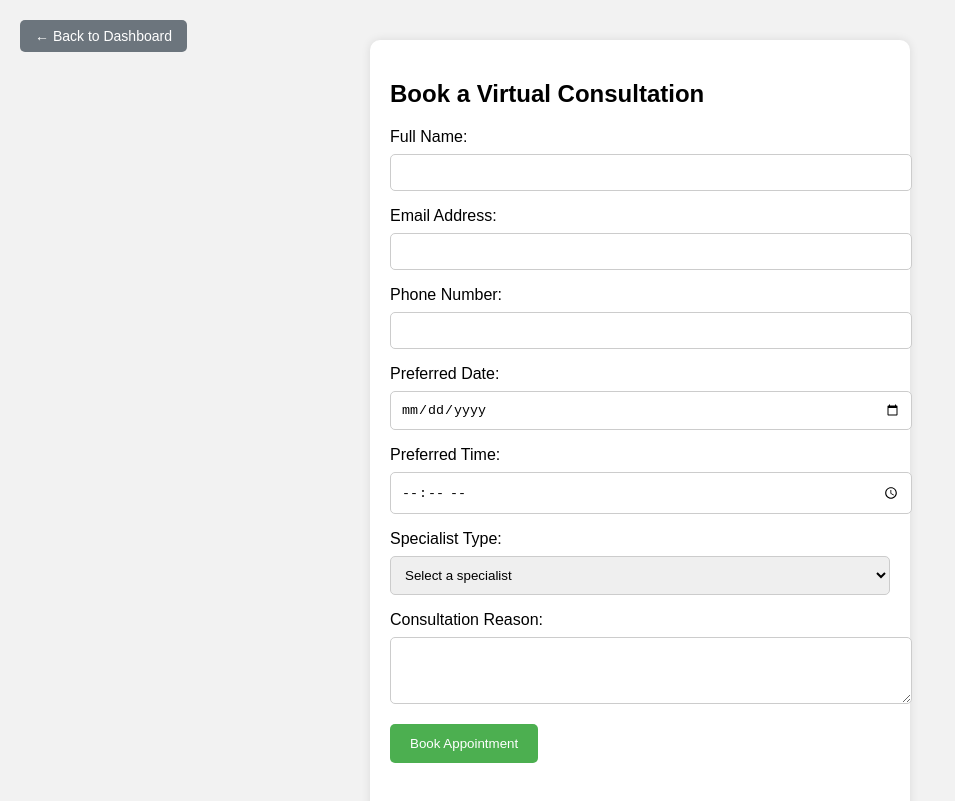
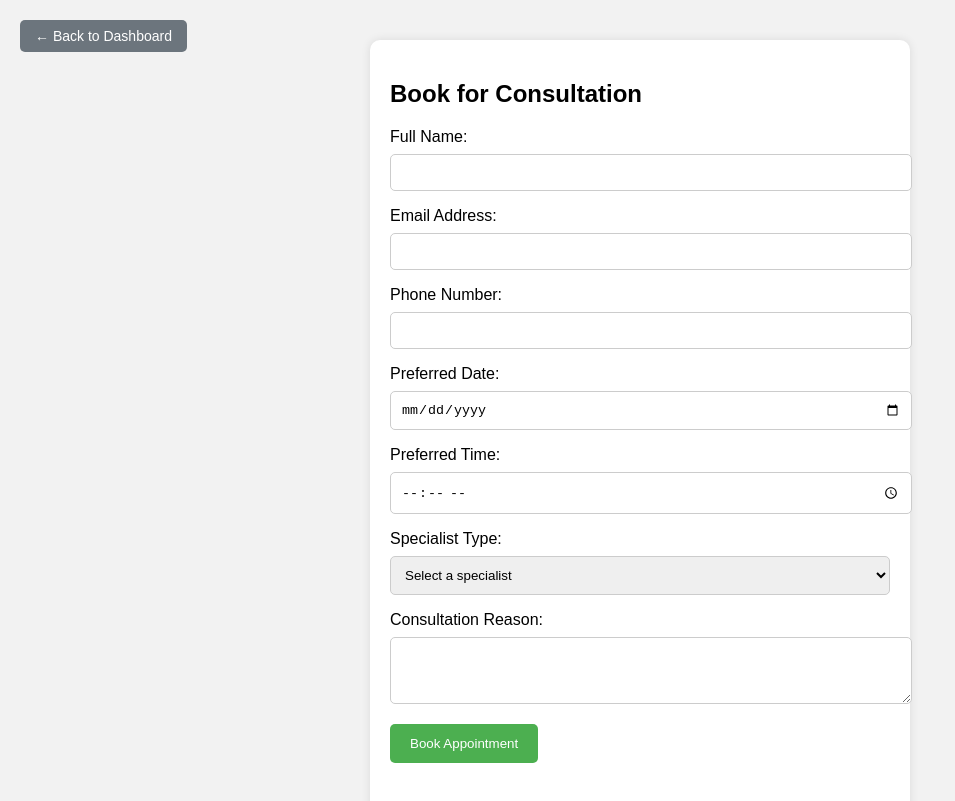
Before and after one commit to Siphelele01/CareHub, a plain HTML site: page book-consultation.html in a window 1280 px wide. Shown: the top 801 px of the page, without its empty margins (0-955 px from the left). Drawn offline with Linux system fonts and the light colour scheme.

Commit message:
Update book-consultation.html

```diff
--- a/book-consultation.html
+++ b/book-consultation.html
@@ -162,7 +162,7 @@
 
   <div class="form-container">
     <a href="dashboard.html" class="back-button">← Back to Dashboard</a>
-    <h2>Book a Virtual Consultation</h2>
+    <h2>Book for Consultation</h2>
     <form id="appointment-form">
       <label for="fullname">Full Name:</label>
       <input type="text" id="fullname" name="fullname" required>
```
